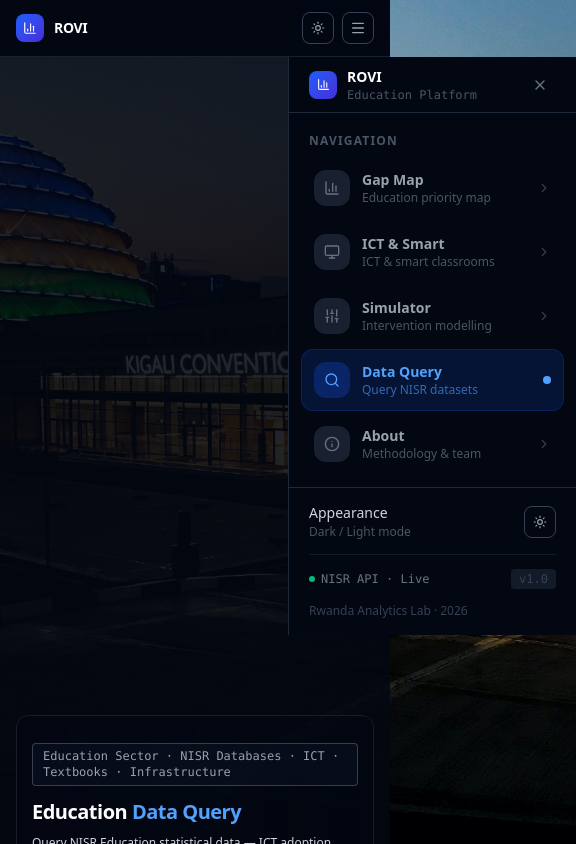
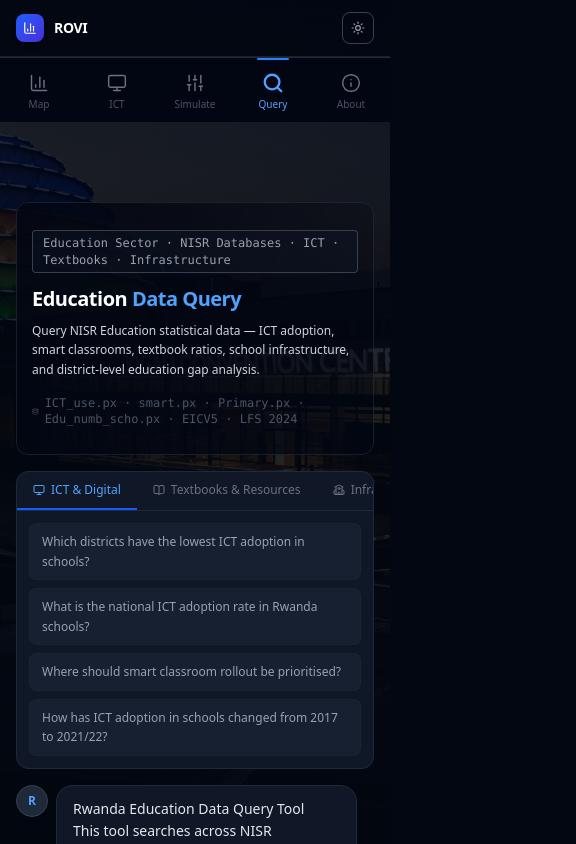
Before and after one commit to Manzi201/roviapp, a Next.js app: page /assistant in a window 390 px wide. Shown: the top 844 px of the page, 576 px wide, since content can reach past the window. Built offline with nearby package versions, Linux system fonts and the light colour scheme.

Commit message:
﻿feat: bottom tab bar mobile nav + PWA service worker + safe area insets

```diff
--- a/app/globals.css
+++ b/app/globals.css
@@ -8,52 +8,54 @@
 :root,
 .dark {
   /* Surfaces */
-  --bg-base:      #030712;
-  --bg-card:      #111827;
-  --bg-card-alt:  #1f2937;
-  --bg-input:     #1f2937;
-  --bg-hover:     rgba(255,255,255,0.04);
+  --bg-base: #030712;
+  --bg-card: #111827;
+  --bg-card-alt: #1f2937;
+  --bg-input: #1f2937;
+  --bg-hover: rgba(255, 255, 255, 0.04);
 
   /* Borders */
-  --border:       #1f2937;
+  --border: #1f2937;
   --border-light: #374151;
 
   /* Text */
-  --text-primary:   #f9fafb;
+  --text-primary: #f9fafb;
   --text-secondary: #9ca3af;
-  --text-muted:     #6b7280;
-  --text-faint:     #374151;
+  --text-muted: #6b7280;
+  --text-faint: #374151;
 
   /* Brand */
-  --accent:       #3b82f6;
+  --accent: #3b82f6;
   --accent-hover: #2563eb;
 }
 
 .light {
   /* Surfaces */
-  --bg-base:      #f8fafc;
-  --bg-card:      #ffffff;
-  --bg-card-alt:  #f1f5f9;
-  --bg-input:     #f1f5f9;
-  --bg-hover:     rgba(0,0,0,0.04);
+  --bg-base: #f8fafc;
+  --bg-card: #ffffff;
+  --bg-card-alt: #f1f5f9;
+  --bg-input: #f1f5f9;
+  --bg-hover: rgba(0, 0, 0, 0.04);
 
   /* Borders */
-  --border:       #e2e8f0;
+  --border: #e2e8f0;
   --border-light: #cbd5e1;
 
   /* Text */
-  --text-primary:   #0f172a;
+  --text-primary: #0f172a;
   --text-secondary: #475569;
-  --text-muted:     #64748b;
-  --text-faint:     #94a3b8;
+  --text-muted: #64748b;
+  --text-faint: #94a3b8;
 
   /* Brand */
-  --accent:       #2563eb;
+  --accent: #2563eb;
   --accent-hover: #1d4ed8;
 }
 
 /* ── Apply tokens to base elements ───────────────────────── */
-html { min-height: 100%; }
+html {
+  min-height: 100%;
+}
 
 body {
   color: var(--text-primary);
@@ -63,7 +65,7 @@ body {
   transition: background-color 0.3s, color 0.3s;
 
   /* Full-screen fixed background image */
-  background-image: url('/kigali-bg.jpg');
+  background-image: url("/kigali-bg.jpg");
   background-size: cover;
   background-position: center center;
   background-attachment: fixed;
@@ -72,7 +74,7 @@ body {
 
 /* Dark overlay — darker in dark mode, lighter in light mode */
 body::before {
-  content: '';
+  content: "";
   position: fixed;
   inset: 0;
   z-index: 0;
@@ -80,11 +82,18 @@ body::before {
   transition: background 0.3s;
 }
 
-.dark body::before  { background: rgba(3, 7, 18, 0.88); }
-.light body::before { background: rgba(248, 250, 252, 0.82); }
+.dark body::before {
+  background: rgba(3, 7, 18, 0.88);
+}
+.light body::before {
+  background: rgba(248, 250, 252, 0.82);
+}
 
 /* Everything sits above the overlay */
-body > * { position: relative; z-index: 1; }
+body > * {
+  position: relative;
+  z-index: 1;
+}
 
 /* ── Themed utility classes ──────────────────────────────── */
 
@@ -106,22 +115,55 @@ body > * { position: relative; z-index: 1; }
   border-radius: 8px !important;
   color: var(--text-primary) !important;
   font-size: 13px !important;
-  box-shadow: 0 4px 20px rgba(0,0,0,0.25) !important;
+  box-shadow: 0 4px 20px rgba(0, 0, 0, 0.25) !important;
   padding: 6px 10px !important;
 }
-.rovi-tooltip::before { display: none !important; }
+.rovi-tooltip::before {
+  display: none !important;
+}
 
 /* ── Scrollbar ───────────────────────────────────────────── */
-::-webkit-scrollbar { width: 6px; height: 6px; }
-::-webkit-scrollbar-track { background: var(--bg-card); }
-::-webkit-scrollbar-thumb { background: var(--border-light); border-radius: 3px; }
-::-webkit-scrollbar-thumb:hover { background: var(--text-muted); }
+::-webkit-scrollbar {
+  width: 6px;
+  height: 6px;
+}
+::-webkit-scrollbar-track {
+  background: var(--bg-card);
+}
+::-webkit-scrollbar-thumb {
+  background: var(--border-light);
+  border-radius: 3px;
+}
+::-webkit-scrollbar-thumb:hover {
+  background: var(--text-muted);
+}
 
 /* Hide scrollbar utility */
-.scrollbar-none::-webkit-scrollbar { display: none; }
-.scrollbar-none { -ms-overflow-style: none; scrollbar-width: none; }
+.scrollbar-none::-webkit-scrollbar {
+  display: none;
+}
+.scrollbar-none {
+  -ms-overflow-style: none;
+  scrollbar-width: none;
+}
 
-* { box-sizing: border-box; }
+* {
+  box-sizing: border-box;
+}
+
+/* ── Safe area insets (iPhone notch / home indicator) ────── */
+@supports (padding-bottom: env(safe-area-inset-bottom)) {
+  .safe-area-inset-bottom {
+    padding-bottom: env(safe-area-inset-bottom);
+  }
+}
+
+/* Bottom tab bar spacing — push content above the tab bar on mobile */
+@media (max-width: 767px) {
+  body {
+    padding-bottom: env(safe-area-inset-bottom, 0px);
+  }
+}
 
 /* ── Light mode overrides for Tailwind gray classes ─────────
    Tailwind's gray-xxx classes are hardcoded. We override the
@@ -129,38 +171,86 @@ body > * { position: relative; z-index: 1; }
    without rewriting every className in every component.    */
 
 /* Backgrounds */
-.light .bg-gray-950  { background-color: #f8fafc !important; }
-.light .bg-gray-900  { background-color: #ffffff !important; }
-.light .bg-gray-800  { background-color: #f1f5f9 !important; }
-.light .bg-gray-800\/50 { background-color: rgba(241,245,249,0.5) !important; }
-.light .bg-gray-800\/40 { background-color: rgba(241,245,249,0.4) !important; }
-.light .bg-gray-800\/30 { background-color: rgba(241,245,249,0.3) !important; }
-.light .bg-gray-800\/20 { background-color: rgba(241,245,249,0.2) !important; }
-.light .bg-gray-700  { background-color: #e2e8f0 !important; }
+.light .bg-gray-950 {
+  background-color: #f8fafc !important;
+}
+.light .bg-gray-900 {
+  background-color: #ffffff !important;
+}
+.light .bg-gray-800 {
+  background-color: #f1f5f9 !important;
+}
+.light .bg-gray-800\/50 {
+  background-color: rgba(241, 245, 249, 0.5) !important;
+}
+.light .bg-gray-800\/40 {
+  background-color: rgba(241, 245, 249, 0.4) !important;
+}
+.light .bg-gray-800\/30 {
+  background-color: rgba(241, 245, 249, 0.3) !important;
+}
+.light .bg-gray-800\/20 {
+  background-color: rgba(241, 245, 249, 0.2) !important;
+}
+.light .bg-gray-700 {
+  background-color: #e2e8f0 !important;
+}
 
 /* Navbar / fixed elements */
-.light .bg-gray-950\/95 { background-color: rgba(255,255,255,0.97) !important; }
+.light .bg-gray-950\/95 {
+  background-color: rgba(255, 255, 255, 0.97) !important;
+}
 
 /* Borders */
-.light .border-gray-800    { border-color: #e2e8f0 !important; }
-.light .border-gray-800\/50 { border-color: rgba(226,232,240,0.5) !important; }
-.light .border-gray-800\/40 { border-color: rgba(226,232,240,0.4) !important; }
-.light .border-gray-700    { border-color: #cbd5e1 !important; }
+.light .border-gray-800 {
+  border-color: #e2e8f0 !important;
+}
+.light .border-gray-800\/50 {
+  border-color: rgba(226, 232, 240, 0.5) !important;
+}
+.light .border-gray-800\/40 {
+  border-color: rgba(226, 232, 240, 0.4) !important;
+}
+.light .border-gray-700 {
+  border-color: #cbd5e1 !important;
+}
 
 /* Text */
-.light .text-white        { color: #0f172a !important; }
-.light .text-gray-100     { color: #1e293b !important; }
-.light .text-gray-200     { color: #334155 !important; }
-.light .text-gray-300     { color: #475569 !important; }
-.light .text-gray-400     { color: #64748b !important; }
-.light .text-gray-500     { color: #64748b !important; }
-.light .text-gray-600     { color: #94a3b8 !important; }
-.light .text-gray-700     { color: #94a3b8 !important; }
-.light .text-gray-800     { color: #cbd5e1 !important; }
+.light .text-white {
+  color: #0f172a !important;
+}
+.light .text-gray-100 {
+  color: #1e293b !important;
+}
+.light .text-gray-200 {
+  color: #334155 !important;
+}
+.light .text-gray-300 {
+  color: #475569 !important;
+}
+.light .text-gray-400 {
+  color: #64748b !important;
+}
+.light .text-gray-500 {
+  color: #64748b !important;
+}
+.light .text-gray-600 {
+  color: #94a3b8 !important;
+}
+.light .text-gray-700 {
+  color: #94a3b8 !important;
+}
+.light .text-gray-800 {
+  color: #cbd5e1 !important;
+}
 
 /* Dividers */
-.light .divide-gray-800\/40 > * + * { border-color: rgba(226,232,240,0.4) !important; }
-.light .divide-gray-800\/50 > * + * { border-color: rgba(226,232,240,0.5) !important; }
+.light .divide-gray-800\/40 > * + * {
+  border-color: rgba(226, 232, 240, 0.4) !important;
+}
+.light .divide-gray-800\/50 > * + * {
+  border-color: rgba(226, 232, 240, 0.5) !important;
+}
 
 /* Input / select */
 .light input, .light select, .light textarea {
@@ -168,7 +258,12 @@ body > * { position: relative; z-index: 1; }
   border-color: #cbd5e1 !important;
   color: #0f172a !important;
 }
-.light input::placeholder { color: #94a3b8 !important; }
+.light input::placeholder {
+  color: #94a3b8 !important;
+}
 
 /* Prose (markdown) */
-.light .prose-invert { --tw-prose-body: #334155; --tw-prose-headings: #0f172a; }
+.light .prose-invert {
+  --tw-prose-body: #334155;
+  --tw-prose-headings: #0f172a;
+}
--- a/app/layout.tsx
+++ b/app/layout.tsx
@@ -43,11 +43,18 @@ export default function RootLayout({ children }: { children: React.ReactNode })
         <meta name="apple-mobile-web-app-status-bar-style" content="black-translucent" />
         <meta name="apple-mobile-web-app-title" content="ROVI" />
         <meta name="theme-color" content="#2563eb" />
+        <script dangerouslySetInnerHTML={{ __html: `
+          if ('serviceWorker' in navigator) {
+            window.addEventListener('load', function() {
+              navigator.serviceWorker.register('/sw.js');
+            });
+          }
+        `}} />
       </head>
       <body className="antialiased transition-colors duration-300">
         <ThemeProvider>
           <Navbar />
-          <main className="pt-14 min-h-screen">{children}</main>
+          <main className="pt-14 min-h-[calc(100dvh-3.5rem)] pb-16 md:pb-0">{children}</main>
           <Footer />
         </ThemeProvider>
       </body>
--- a/components/Navbar.tsx
+++ b/components/Navbar.tsx
@@ -5,32 +5,30 @@ import Link from 'next/link';
 import { usePathname } from 'next/navigation';
 import { useTheme } from 'next-themes';
 import {
-  BarChart3, Monitor, Sliders, Search, Info,
-  Menu, X, Sun, Moon, ChevronRight,
+  BarChart3, Monitor, Sliders, Search, Info, Sun, Moon,
 } from 'lucide-react';
 
 const navItems = [
-  { href: '/',          label: 'Gap Map',     icon: BarChart3, desc: 'Education priority map'  },
-  { href: '/education', label: 'ICT & Smart', icon: Monitor,   desc: 'ICT & smart classrooms'  },
-  { href: '/simulator', label: 'Simulator',   icon: Sliders,   desc: 'Intervention modelling'  },
-  { href: '/assistant', label: 'Data Query',  icon: Search,    desc: 'Query NISR datasets'      },
-  { href: '/about',     label: 'About',       icon: Info,      desc: 'Methodology & team'       },
+  { href: '/',          label: 'Map',     icon: BarChart3 },
+  { href: '/education', label: 'ICT',     icon: Monitor   },
+  { href: '/simulator', label: 'Simulate',icon: Sliders   },
+  { href: '/assistant', label: 'Query',   icon: Search    },
+  { href: '/about',     label: 'About',   icon: Info      },
 ];
 
-function ThemeToggle({ className = '' }: { className?: string }) {
+function ThemeToggle() {
   const { setTheme, resolvedTheme } = useTheme();
   const [mounted, setMounted] = useState(false);
   useEffect(() => setMounted(true), []);
-  if (!mounted) return <div className={`w-8 h-8 ${className}`} />;
-
+  if (!mounted) return <div className="w-8 h-8" />;
   const isDark = resolvedTheme === 'dark';
   return (
     <button
       onClick={() => setTheme(isDark ? 'light' : 'dark')}
-      aria-label={isDark ? 'Switch to light mode' : 'Switch to dark mode'}
-      className={`w-8 h-8 flex items-center justify-center rounded-lg border border-gray-700
-        text-gray-400 hover:text-white hover:bg-gray-800 hover:border-gray-600
-        transition-all duration-200 ${className}`}
+      aria-label="Toggle theme"
+      className="w-8 h-8 flex items-center justify-center rounded-lg border border-gray-700
+        text-gray-400 hover:text-white hover:bg-gray-800 hover:border-gray-500
+        transition-all duration-200"
     >
       {isDark ? <Sun size={14} /> : <Moon size={14} />}
     </button>
@@ -39,194 +37,103 @@ function ThemeToggle({ className = '' }: { className?: string }) {
 
 export default function Navbar() {
   const path = usePathname();
-  const [open, setOpen] = useState(false);
-
-  // Close on navigation
-  useEffect(() => { setOpen(false); }, [path]);
-
-  // Lock body scroll when open
-  useEffect(() => {
-    document.body.style.overflow = open ? 'hidden' : '';
-    return () => { document.body.style.overflow = ''; };
-  }, [open]);
 
   return (
     <>
-      {/* ── Top navbar ─────────────────────────────────── */}
-      <nav className="fixed top-0 left-0 right-0 z-50 bg-gray-950/96 backdrop-blur-md border-b border-gray-800/80">
-        <div className="max-w-7xl mx-auto px-4 h-14 flex items-center justify-between gap-4">
+      {/* ══════════════════════════════════════════════
+          TOP BAR — visible on all screen sizes
+      ══════════════════════════════════════════════ */}
+      <header className="fixed top-0 left-0 right-0 z-50
+        bg-gray-950/96 backdrop-blur-md border-b border-gray-800/80">
+        <div className="max-w-7xl mx-auto px-4 h-14 flex items-center justify-between">
 
-          {/* ── Logo (always left) ── */}
-          <Link href="/" className="flex items-center gap-2.5 flex-shrink-0 min-w-0">
-            <div className="w-7 h-7 rounded-lg bg-gradient-to-br from-blue-600 to-indigo-700 flex items-center justify-center flex-shrink-0">
+          {/* Logo */}
+          <Link href="/" className="flex items-center gap-2.5 flex-shrink-0">
+            <div className="w-7 h-7 rounded-lg bg-gradient-to-br from-blue-600 to-indigo-700
+              flex items-center justify-center shadow-md">
               <BarChart3 size={14} className="text-white" />
             </div>
-            <div className="leading-none min-w-0">
+            <div className="leading-none">
               <span className="text-white font-extrabold text-sm tracking-tight">ROVI</span>
               <span className="text-gray-500 text-xs ml-1.5 hidden sm:inline">Education</span>
             </div>
           </Link>
 
-          {/* ── Desktop nav (centre/right) ── */}
-          <div className="hidden md:flex items-center gap-0.5 flex-1 justify-center">
+          {/* Desktop nav links — hidden on mobile */}
+          <nav className="hidden md:flex items-center gap-0.5">
             {navItems.map(({ href, label, icon: Icon }) => {
               const active = path === href;
               return (
                 <Link key={href} href={href}
-                  className={`flex items-center gap-1.5 px-3 py-2 rounded-lg text-xs font-medium transition-all whitespace-nowrap ${
-                    active
-                      ? 'bg-blue-600/20 text-blue-400 border border-blue-600/30'
-                      : 'text-gray-400 hover:text-white hover:bg-gray-800/70 border border-transparent'
+                  className={`flex items-center gap-1.5 px-3 py-2 rounded-lg text-xs font-medium
+                    transition-all whitespace-nowrap border
+                    ${active
+                      ? 'bg-blue-600/20 text-blue-400 border-blue-600/30'
+                      : 'text-gray-400 hover:text-white hover:bg-gray-800/70 border-transparent'
                     }`}>
                   <Icon size={13} />
                   {label}
                 </Link>
               );
             })}
-          </div>
+          </nav>
 
-          {/* ── Right actions ── */}
-          <div className="flex items-center gap-2 flex-shrink-0">
-            {/* Live badge — lg only */}
+          {/* Right side */}
+          <div className="flex items-center gap-2">
+            {/* Live badge — desktop only */}
             <div className="hidden lg:flex items-center gap-1.5">
               <span className="w-1.5 h-1.5 bg-emerald-500 rounded-full animate-pulse" />
               <span className="text-gray-600 text-xs font-mono">NISR · Live</span>
             </div>
-
-            {/* Theme toggle — always visible */}
             <ThemeToggle />
-
-            {/* Hamburger — mobile only */}
-            <button
-              onClick={() => setOpen(true)}
-              className="md:hidden w-8 h-8 flex items-center justify-center rounded-lg border border-gray-700 text-gray-400 hover:text-white hover:bg-gray-800 hover:border-gray-600 transition-all"
-              aria-label="Open menu"
-            >
-              <Menu size={16} />
-            </button>
           </div>
         </div>
-      </nav>
+      </header>
 
-      {/* ── Backdrop ───────────────────────────────────── */}
-      <div
-        aria-hidden="true"
-        onClick={() => setOpen(false)}
-        className={`fixed inset-0 z-40 md:hidden transition-opacity duration-300 ${
-          open ? 'opacity-100 bg-black/65 backdrop-blur-sm pointer-events-auto'
-               : 'opacity-0 pointer-events-none'
-        }`}
-      />
+      {/* ══════════════════════════════════════════════
+          BOTTOM TAB BAR — mobile only (md:hidden)
+          Styled like a native app bottom navigation
+      ══════════════════════════════════════════════ */}
+      <nav className="fixed bottom-0 left-0 right-0 z-50 md:hidden
+        bg-gray-950/97 backdrop-blur-md border-t border-gray-800
+        safe-area-inset-bottom">
+        <div className="flex items-stretch h-16">
+          {navItems.map(({ href, label, icon: Icon }) => {
+            const active = path === href;
+            return (
+              <Link
+                key={href}
+                href={href}
+                className="flex-1 flex flex-col items-center justify-center gap-1 relative
+                  transition-colors duration-150 select-none
+                  active:bg-gray-800/50"
+              >
+                {/* Active top indicator line */}
+                {active && (
+                  <span className="absolute top-0 left-1/2 -translate-x-1/2
+                    w-8 h-0.5 bg-blue-500 rounded-full" />
+                )}
 
-      {/* ── Slide-in drawer (RIGHT) ─────────────────────── */}
-      <aside
-        className={`
-          fixed top-0 right-0 bottom-0 z-50 md:hidden
-          w-72 max-w-[85vw]
-          flex flex-col
-          bg-gray-950
-          border-l border-gray-800
-          transition-transform duration-300 ease-in-out
-          ${open ? 'translate-x-0' : 'translate-x-full'}
-        `}
-      >
-        {/* Drawer header — same height as navbar */}
-        <div className="h-14 flex items-center justify-between px-5 border-b border-gray-800 flex-shrink-0">
-          <div className="flex items-center gap-2.5">
-            <div className="w-7 h-7 rounded-lg bg-gradient-to-br from-blue-600 to-indigo-700 flex items-center justify-center">
-              <BarChart3 size={13} className="text-white" />
-            </div>
-            <div className="leading-none">
-              <p className="text-white font-extrabold text-sm">ROVI</p>
-              <p className="text-gray-600 text-xs font-mono">Education Platform</p>
-            </div>
-          </div>
-          <button
-            onClick={() => setOpen(false)}
-            className="w-8 h-8 flex items-center justify-center rounded-lg text-gray-500 hover:text-white hover:bg-gray-800 transition-colors"
-            aria-label="Close menu"
-          >
-            <X size={16} />
-          </button>
+                {/* Icon */}
+                <div className={`flex items-center justify-center w-6 h-6 transition-all duration-150 ${
+                  active ? 'text-blue-400 scale-110' : 'text-gray-500'
+                }`}>
+                  <Icon size={20} strokeWidth={active ? 2.5 : 1.75} />
                 </div>
 
-        {/* Nav section label */}
-        <div className="px-5 pt-5 pb-2 flex-shrink-0">
-          <p className="text-gray-600 text-xs font-semibold uppercase tracking-widest">Navigation</p>
-        </div>
-
-        {/* Nav links */}
-        <nav className="flex-1 overflow-y-auto px-3 pb-3">
-          <ul className="space-y-0.5">
-            {navItems.map(({ href, label, icon: Icon, desc }) => {
-              const active = path === href;
-              return (
-                <li key={href}>
-                  <Link
-                    href={href}
-                    onClick={() => setOpen(false)}
-                    className={`
-                      group flex items-center gap-3 px-3 py-3 rounded-xl transition-all duration-150
-                      ${active
-                        ? 'bg-blue-600/15 border border-blue-600/20 text-blue-400'
-                        : 'border border-transparent text-gray-400 hover:text-white hover:bg-gray-800/60'}
-                    `}
-                  >
-                    {/* Icon box */}
-                    <div className={`
-                      w-9 h-9 rounded-xl flex items-center justify-center flex-shrink-0 transition-colors
-                      ${active
-                        ? 'bg-blue-600/25 text-blue-400'
-                        : 'bg-gray-800/80 text-gray-500 group-hover:bg-gray-700 group-hover:text-gray-200'}
-                    `}>
-                      <Icon size={16} />
-                    </div>
-
-                    {/* Text */}
-                    <div className="flex-1 min-w-0">
-                      <p className="text-sm font-semibold leading-tight">{label}</p>
-                      <p className={`text-xs leading-tight mt-0.5 ${active ? 'text-blue-400/60' : 'text-gray-600'}`}>
-                        {desc}
-                      </p>
-                    </div>
-
-                    {/* Indicator */}
-                    {active
-                      ? <div className="w-2 h-2 rounded-full bg-blue-400 flex-shrink-0" />
-                      : <ChevronRight size={14} className="text-gray-700 group-hover:text-gray-500 flex-shrink-0 transition-colors" />
-                    }
+                {/* Label */}
+                <span className={`text-[10px] font-medium leading-none transition-colors duration-150 ${
+                  active ? 'text-blue-400' : 'text-gray-600'
+                }`}>
+                  {label}
+                </span>
               </Link>
-                </li>
             );
           })}
-          </ul>
+        </div>
+        {/* iPhone home indicator space */}
+        <div className="h-safe-area-inset-bottom bg-gray-950" />
       </nav>
-
-        {/* Drawer footer */}
-        <div className="flex-shrink-0 border-t border-gray-800 px-5 py-4 space-y-3.5">
-          {/* Appearance */}
-          <div className="flex items-center justify-between">
-            <div>
-              <p className="text-gray-300 text-sm font-medium leading-tight">Appearance</p>
-              <p className="text-gray-600 text-xs mt-0.5">Dark / Light mode</p>
-            </div>
-            <ThemeToggle />
-          </div>
-
-          <div className="border-t border-gray-800/60" />
-
-          {/* Status row */}
-          <div className="flex items-center justify-between">
-            <div className="flex items-center gap-1.5">
-              <span className="w-1.5 h-1.5 bg-emerald-500 rounded-full animate-pulse" />
-              <span className="text-gray-500 text-xs font-mono">NISR API · Live</span>
-            </div>
-            <span className="text-gray-700 text-xs font-mono bg-gray-800/60 px-2 py-0.5 rounded">v1.0</span>
-          </div>
-
-          <p className="text-gray-700 text-xs">Rwanda Analytics Lab · 2026</p>
-        </div>
-      </aside>
     </>
   );
 }
```
Also changed, not shown: public/sw.js (added, +51 -0 lines). Lines whose indentation alone changed are shown as unchanged.
